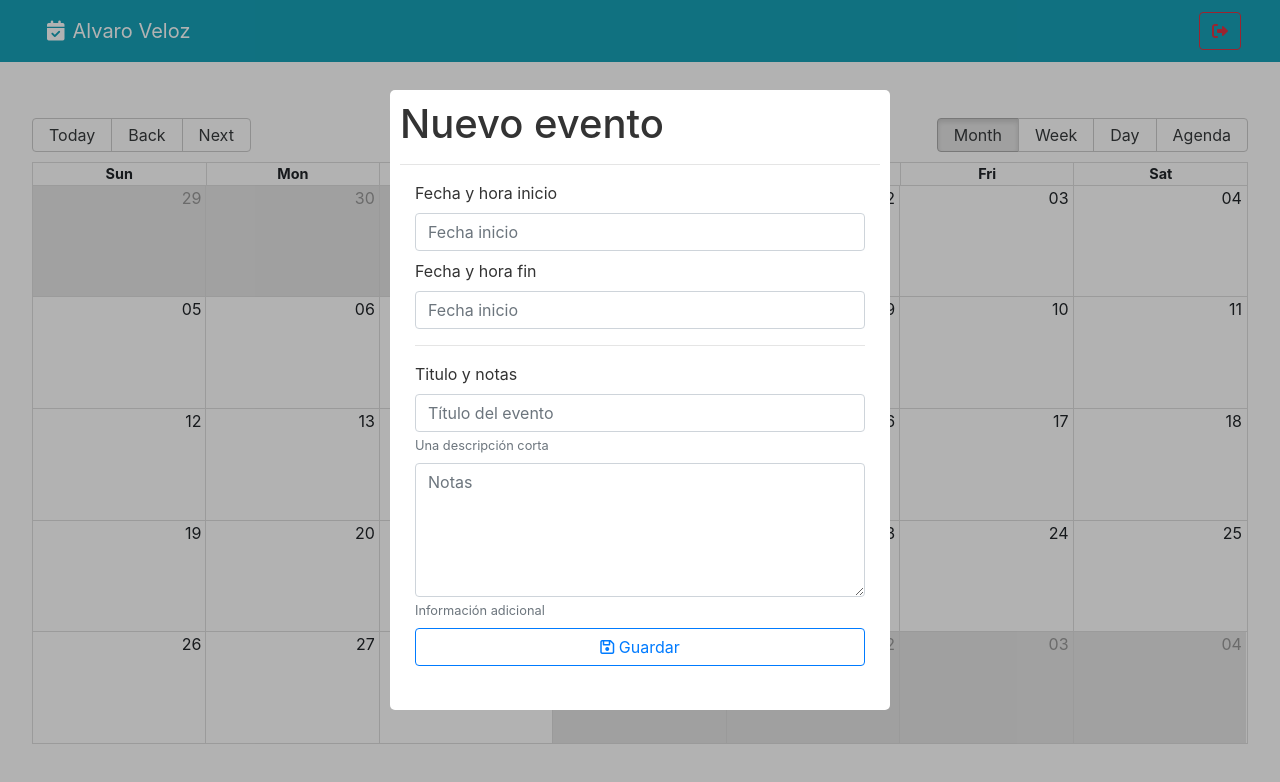
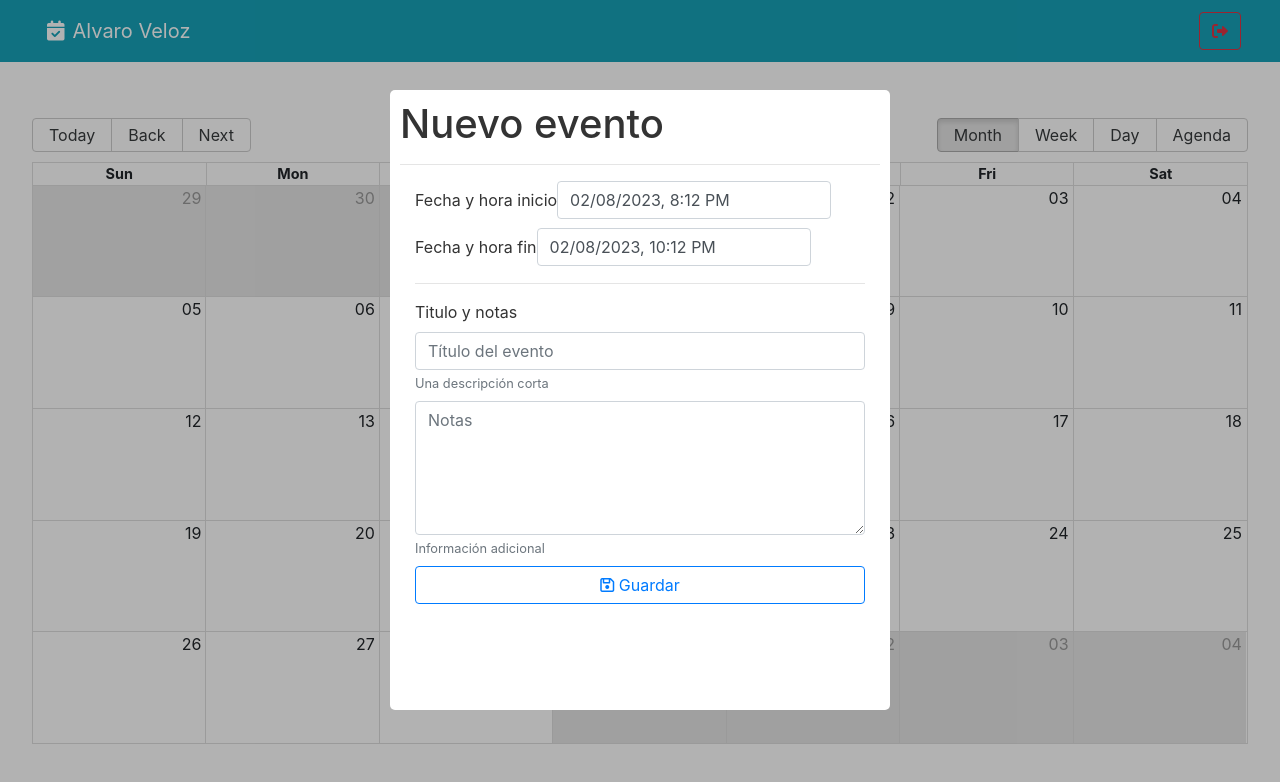
Before and after one commit to alvaroveloz/calendar, a React (Vite) app: page / in a window 1280 px wide. Shown: the top 782 px of the page. Built offline with nearby package versions, Linux system fonts and the light colour scheme.

Commit message:
CALENDAR - Added calendarPicker module

```diff
--- a/package.json
+++ b/package.json
@@ -12,6 +12,7 @@
     "date-fns": "^2.29.3",
     "react": "^18.2.0",
     "react-big-calendar": "^1.6.3",
+    "react-datepicker": "^4.10.0",
     "react-dom": "^18.2.0",
     "react-modal": "^3.16.1",
     "react-router-dom": "^6.8.1"
--- a/src/calendar/components/CalendarModal.jsx
+++ b/src/calendar/components/CalendarModal.jsx
@@ -1,5 +1,9 @@
 import { useState } from 'react';
-import ReactModal from 'react-modal'
+import ReactModal from 'react-modal';
+
+import DatePicker from 'react-datepicker';
+import 'react-datepicker/dist/react-datepicker.css';
+import { addHours } from 'date-fns';
 
 const customStyles = {
   content: {
@@ -14,14 +18,30 @@ const customStyles = {
 
 ReactModal.setAppElement('#root');
 
+const formData = {
+  start: new Date(),
+  end: addHours(new Date(), 2),
+  title: '',
+  notes: '',
+};
+
 export const CalendarModal = () => {
-
-  const [isOpen, setIsOpen] = useState(true)
+  const [isOpen, setIsOpen] = useState(true);
+  const [formValues, setFormValues] = useState(formData);
 
   const onCloseModal = () => {
     console.log('Closing');
     setIsOpen(false);
-  }
+  };
+
+  const onInputChange = ({ target }) => {
+    const { name, value } = target;
+    setFormValues((current) => ({ ...current, [name]: value }));
+  };
+
+  const onDateChange = (event, datePickerSelected) => {
+    setFormValues( ( current ) => ( {...current, [datePickerSelected]: event} ))
+  };
 
   return (
     <ReactModal
@@ -37,12 +57,24 @@ export const CalendarModal = () => {
       <form className='container'>
         <div className='form-group mb-2'>
           <label>Fecha y hora inicio</label>
-          <input className='form-control' placeholder='Fecha inicio' />
+          {/* <input className='form-control' placeholder='Fecha inicio' /> */}
+          <DatePicker
+            selected={formValues.start}
+            className='form-control'
+            onChange={(date) => onDateChange(date, 'start')}
+            dateFormat='Pp'
+          />
         </div>
 
         <div className='form-group mb-2'>
           <label>Fecha y hora fin</label>
-          <input className='form-control' placeholder='Fecha inicio' />
+          <DatePicker
+          minDate={formValues.start}
+            selected={formValues.end}
+            className='form-control'
+            onChange={(date) => onDateChange(date, 'end')}
+            dateFormat='Pp'
+          />
         </div>
 
         <hr />
@@ -54,6 +86,8 @@ export const CalendarModal = () => {
             placeholder='Título del evento'
             name='title'
             autoComplete='off'
+            value={formValues.title}
+            onChange={onInputChange}
           />
           <small id='emailHelp' className='form-text text-muted'>
             Una descripción corta
@@ -67,6 +101,8 @@ export const CalendarModal = () => {
             placeholder='Notas'
             rows='5'
             name='notes'
+            value={formValues.notes}
+            onChange={onInputChange}
           ></textarea>
           <small id='emailHelp' className='form-text text-muted'>
             Información adicional
@@ -80,4 +116,4 @@ export const CalendarModal = () => {
       </form>
     </ReactModal>
   );
-}
+};
```
Also changed, not shown: 1 other file (tests, documents, lock files or other folders).
